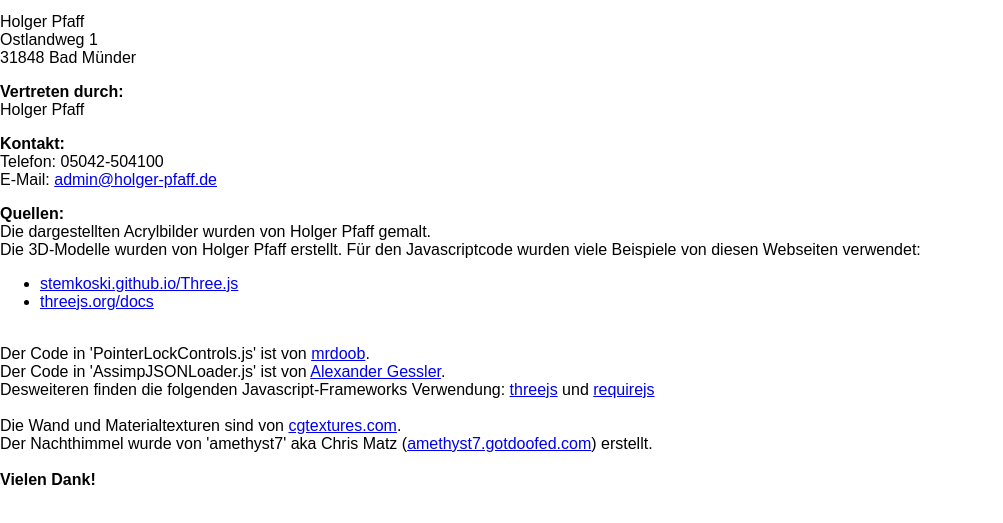
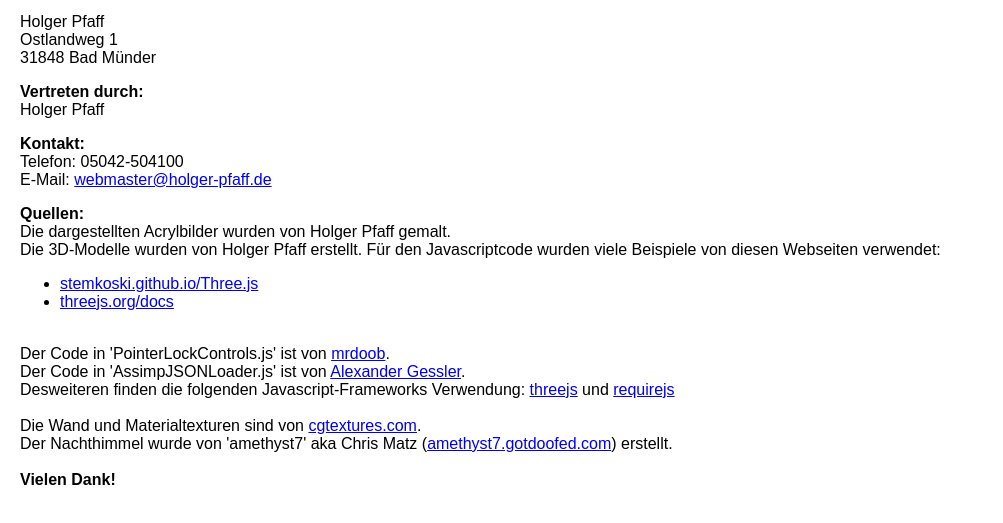
Before and after one commit to papayalabs/webGallery3D, a plain HTML site: page WebSite1/impressum.html in a window 1280 px wide. Shown: the part 101-624 px from the top of the page, without its empty margins (0-1003 px from the left). Drawn offline with Linux system fonts and the light colour scheme.

Commit message:
Modified mail-address of the admin

```diff
--- a/WebSite1/css/style.css
+++ b/WebSite1/css/style.css
@@ -12,14 +12,10 @@
 			}
 
 			#blocker {
-
 				position: absolute;
-
 				width: 100%;
 				height: 100%;
-
 				background-color: rgba(0,0,0,1);
-
 			}
 
 			#instructions {
@@ -51,3 +47,8 @@
                 cursor: pointer;
                 font-size:40px;
             }
+
+
+            #credits {
+                margin: 20px;
+            }
--- a/WebSite1/impressum.html
+++ b/WebSite1/impressum.html
@@ -5,7 +5,7 @@
         <link rel="stylesheet" href="css/style.css">
     </head>
     <body>
-        <div>
+        <div id="credits">
             <h1>Impressum</h1><p>Angaben gemäß § 5 TMG</p><p>
                 Holger Pfaff <br>
                 Ostlandweg 1<br>
@@ -16,7 +16,7 @@
             </p><p>
                 <strong>Kontakt:</strong> <br>
                 Telefon: 05042-504100<br>
-                E-Mail: <a href='mailto:admin@holger-pfaff.de'>admin@holger-pfaff.de</a>
+                E-Mail: <a href='mailto:webmaster@holger-pfaff.de'>webmaster@holger-pfaff.de</a>
             </p>
 
             <p>
```
